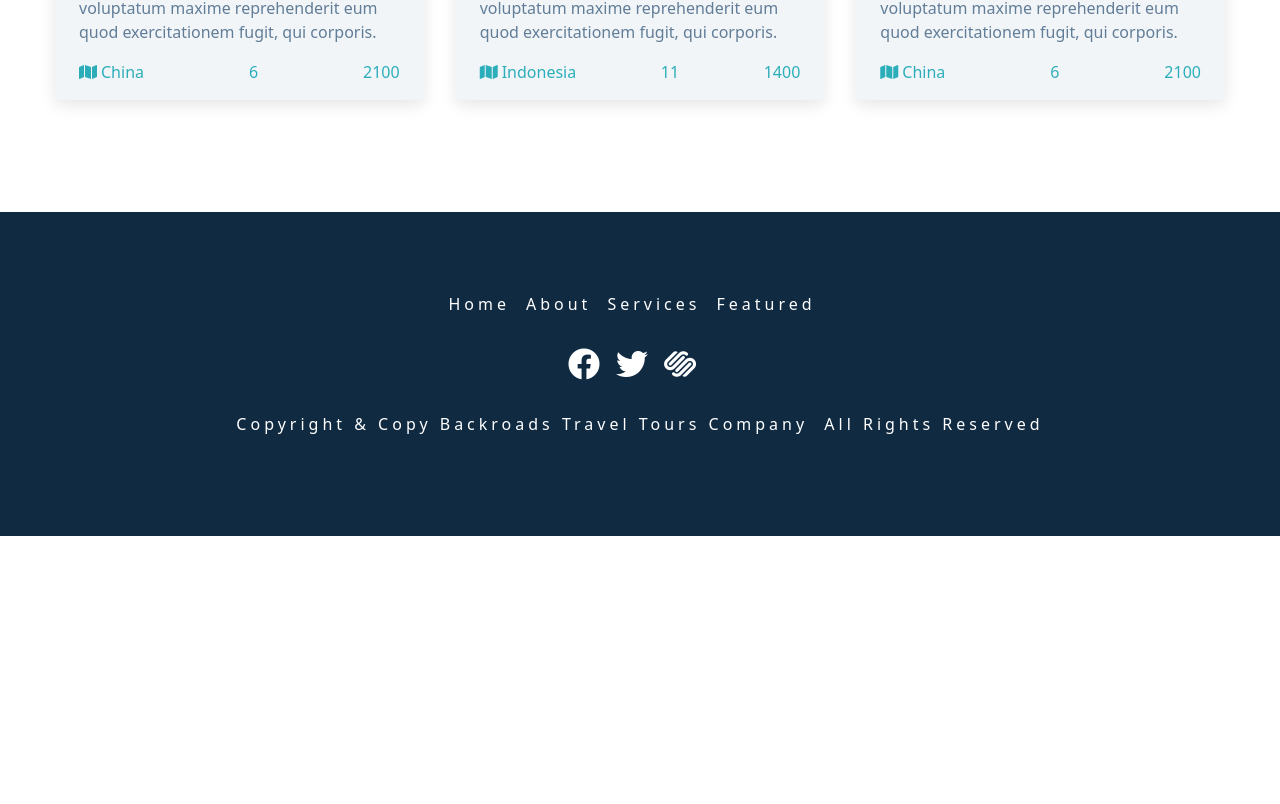
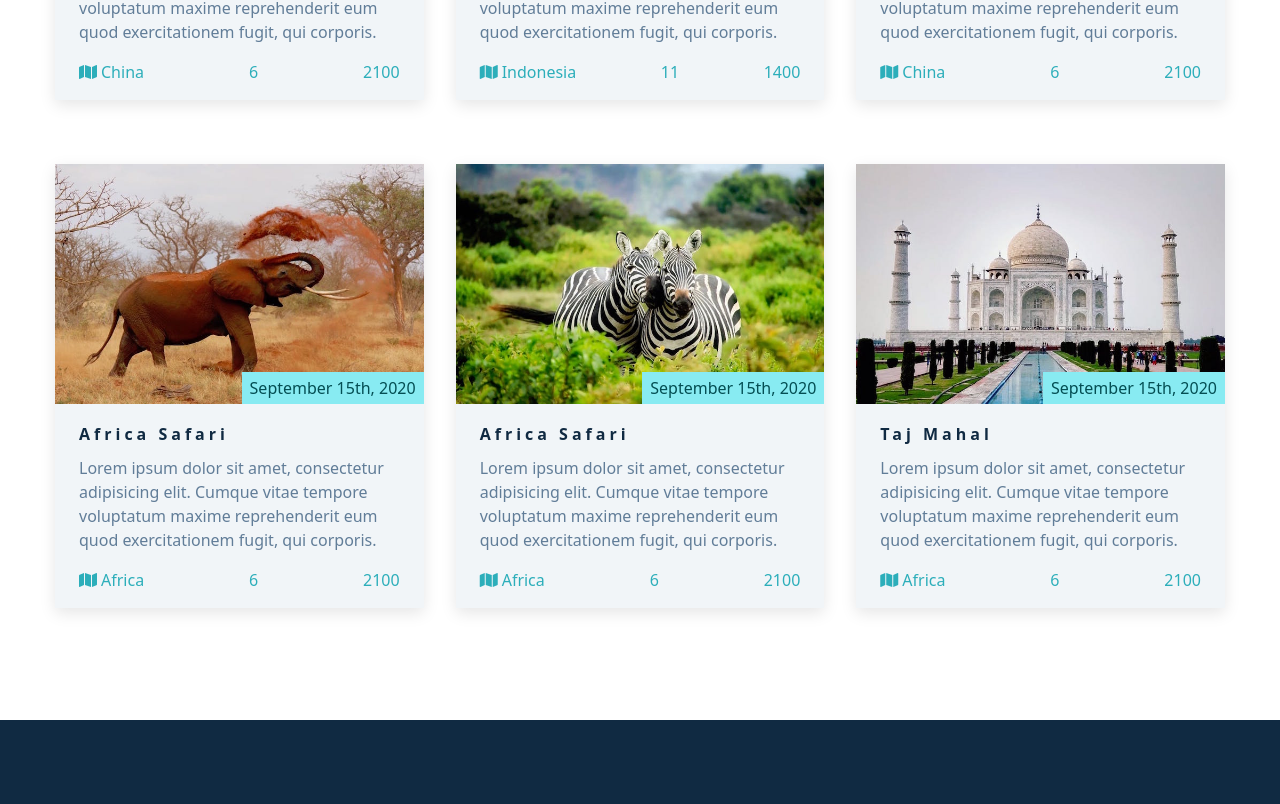
Before and after one commit to PuvaSan/backroads-app, a React (Create React App) app: page / in a window 1280 px wide. Shown: the part 2423-3227 px from the top of the page. Before the commit the page ends 2959 px from the top, so only its background shows below. Built offline with nearby package versions, Linux system fonts and the light colour scheme; the HTML template or start-up script is replaced by a standard one.

Commit message:
turned tour and services section into typescript react files

```diff
--- a/src/App.js
+++ b/src/App.js
@@ -1,8 +1,8 @@
 import Navbar from './components/Navbars.js';
 import Hero from './components/Hero';
 import About from './components/About';
-import Services from './components/Services';
-import Tours from './components/Tours';
+import Services from './components/Services.tsx';
+import Tours from './components/Tours.tsx';
 import Footer from './components/Footer';
 import TestComponent from './components/TestComponent.tsx';
 
--- a/src/components/Services.js
+++ /dev/null
@@ -1,46 +0,0 @@
-import Title from './Titles.tsx'
-
-const Services = () => {
-  return (
-    <>
-      <section className="section services" id="services">
-        <Title title="Our" subTitle="Services" />
-        <div className="section-center services-center">
-          <article className="service">
-            <span className="service-icon"><i className="fas fa-wallet fa-fw"></i></span>
-            <div className="service-info">
-              <h4 className="service-title">saving money</h4>
-              <p className="service-text">
-                Lorem ipsum dolor sit amet consectetur adipisicing elit.
-                Asperiores, officia.
-              </p>
-            </div>
-          </article>
-
-          <article className="service">
-            <span className="service-icon"><i className="fas fa-tree fa-fw"></i></span>
-            <div className="service-info">
-              <h4 className="service-title">endless hiking</h4>
-              <p className="service-text">
-                Lorem ipsum dolor sit amet consectetur adipisicing elit.
-                Asperiores, officia.
-              </p>
-            </div>
-          </article>
-
-          <article className="service">
-            <span className="service-icon"><i className="fas fa-socks fa-fw"></i></span>
-            <div className="service-info">
-              <h4 className="service-title">amazing comfort</h4>
-              <p className="service-text">
-                Lorem ipsum dolor sit amet consectetur adipisicing elit.
-                Asperiores, officia.
-              </p>
-            </div>
-          </article>
-        </div>
-      </section>
-    </>
-  )
-}
-export default Services
--- /dev/null
+++ b/src/components/Services.tsx
@@ -0,0 +1,38 @@
+import Title from './Titles.tsx'
+import React from 'react'
+import { servicesData } from '../data.js'
+
+type ServicesTypes = {
+  id: Number,
+  title: String,
+  icon: String,
+  text: String
+}
+
+const Services: React.FC = () => {
+  return (
+    <>
+      <section className="section services" id="services">
+        <Title title="Our" subTitle="Services" />
+        <div className="section-center services-center">
+          {servicesData.map ( (service: ServicesTypes) => {
+            const {id, title, icon, text} = service;
+            return (
+              <>
+                <article className="service" key={id.toString()}>
+                  <span className="service-icon"><i className={icon.toString()}></i></span>
+                  <div className="service-info">
+                    <h4 className="service-title">{title}</h4>
+                    <p className="service-text">{text}</p>
+                  </div>
+                </article>
+              </>
+            );
+          })}
+
+        </div>
+      </section>
+    </>
+  )
+}
+export default Services
--- a/src/components/Tours.js
+++ b/src/components/Tours.tsx
@@ -1,7 +1,19 @@
 import Title from './Titles.tsx'
+import React from 'react'
 import { toursData } from '../data.js'
 
-const Tours = () => {
+type TourTypes = {
+  id: number,
+  name: string,
+  date: string,
+  location: string,
+  days: number,
+  price: number,
+  image: string,
+  description: string
+}
+
+const Tours: React.FC = () => {
   return (
     <>
       <section className="section" id="tours">
@@ -9,13 +21,13 @@ const Tours = () => {
 
         <div className="section-center featured-center">
 
-        {toursData.map ( (tour) => {
-          const {name, date, location, days, price, image, description} = tour;
+        {toursData.map ( (tour: TourTypes) => {
+          const {id, name, date, location, days, price, image, description} = tour;
           return (
             <>
-              <article className="tour-card">
+              <article className="tour-card" key={id.toString()}>
                 <div className="tour-img-container">
-                  <img src={image} className="tour-img" alt="" />
+                  <img src={image.toString()} className="tour-img" alt="" />
                   <p className="tour-date">{date}</p>
                 </div>
                 <div className="tour-info">
@@ -27,8 +39,8 @@ const Tours = () => {
                     <p>
                       <span><i className="fas fa-map"></i></span>{location}
                     </p>
-                    <p>{days}</p>
-                    <p>{price}</p>
+                    <p>{days.toString()}</p>
+                    <p>{price.toString()}</p>
                   </div>
                 </div>
               </article>
--- a/src/data.js
+++ b/src/data.js
@@ -1,6 +1,9 @@
 import tour1 from './images/tour-1.jpeg'
 import tour2 from './images/tour-2.jpeg'
 import tour3 from './images/tour-3.jpeg'
+import tour4 from './images/tour-4.jpeg'
+import tour5 from './images/tour-5.jpeg'
+import tour6 from './images/tour-6.jpeg'
 
 export const pageLinks = [
   {
@@ -78,5 +81,56 @@ export const toursData = [
     price: 2100,
     image: tour3,
     description: 'Lorem ipsum dolor sit amet, consectetur adipisicing elit. Cumque vitae tempore voluptatum maxime reprehenderit eum quod exercitationem fugit, qui corporis.'
+  },
+  {
+    id: 4,
+    name: 'Africa Safari',
+    date: 'september 15th, 2020',
+    location: 'Africa',
+    days: 6,
+    price: 2100,
+    image: tour4,
+    description: 'Lorem ipsum dolor sit amet, consectetur adipisicing elit. Cumque vitae tempore voluptatum maxime reprehenderit eum quod exercitationem fugit, qui corporis.'
+  },
+  {
+    id: 5,
+    name: 'Africa Safari',
+    date: 'september 15th, 2020',
+    location: 'Africa',
+    days: 6,
+    price: 2100,
+    image: tour5,
+    description: 'Lorem ipsum dolor sit amet, consectetur adipisicing elit. Cumque vitae tempore voluptatum maxime reprehenderit eum quod exercitationem fugit, qui corporis.'
+  },
+  {
+    id: 5,
+    name: 'Taj Mahal',
+    date: 'september 15th, 2020',
+    location: 'Africa',
+    days: 6,
+    price: 2100,
+    image: tour6,
+    description: 'Lorem ipsum dolor sit amet, consectetur adipisicing elit. Cumque vitae tempore voluptatum maxime reprehenderit eum quod exercitationem fugit, qui corporis.'
   }
 ]
+
+export const servicesData = [
+  {
+    id: 1,
+    title: 'saving money',
+    icon: 'fas fa-wallet fa-fw',
+    text: 'Lorem ipsum dolor sit amet consectetur adipisicing elit. Asperiores, officia.'
+  },
+  {
+    id: 1,
+    title: 'endless hiking',
+    icon: 'fas fa-tree fa-fw',
+    text: 'Lorem ipsum dolor sit amet consectetur adipisicing elit. Asperiores, officia.'
+  },
+  {
+    id: 1,
+    title: 'amazing comfort',
+    icon: 'fas fa-socks fa-fw',
+    text: 'Lorem ipsum dolor sit amet consectetur adipisicing elit. Asperiores, officia.'
+  },
+]
```
